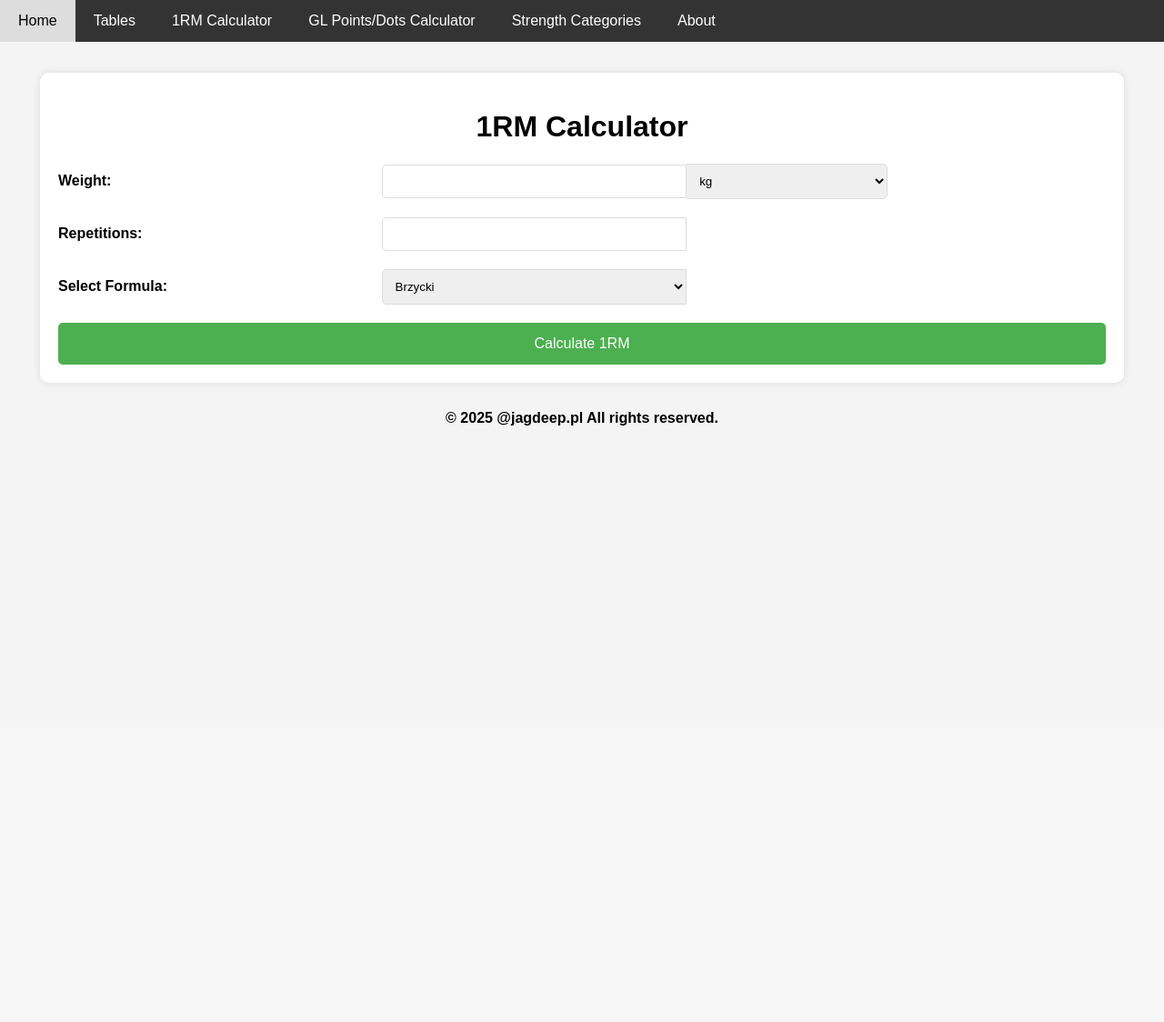
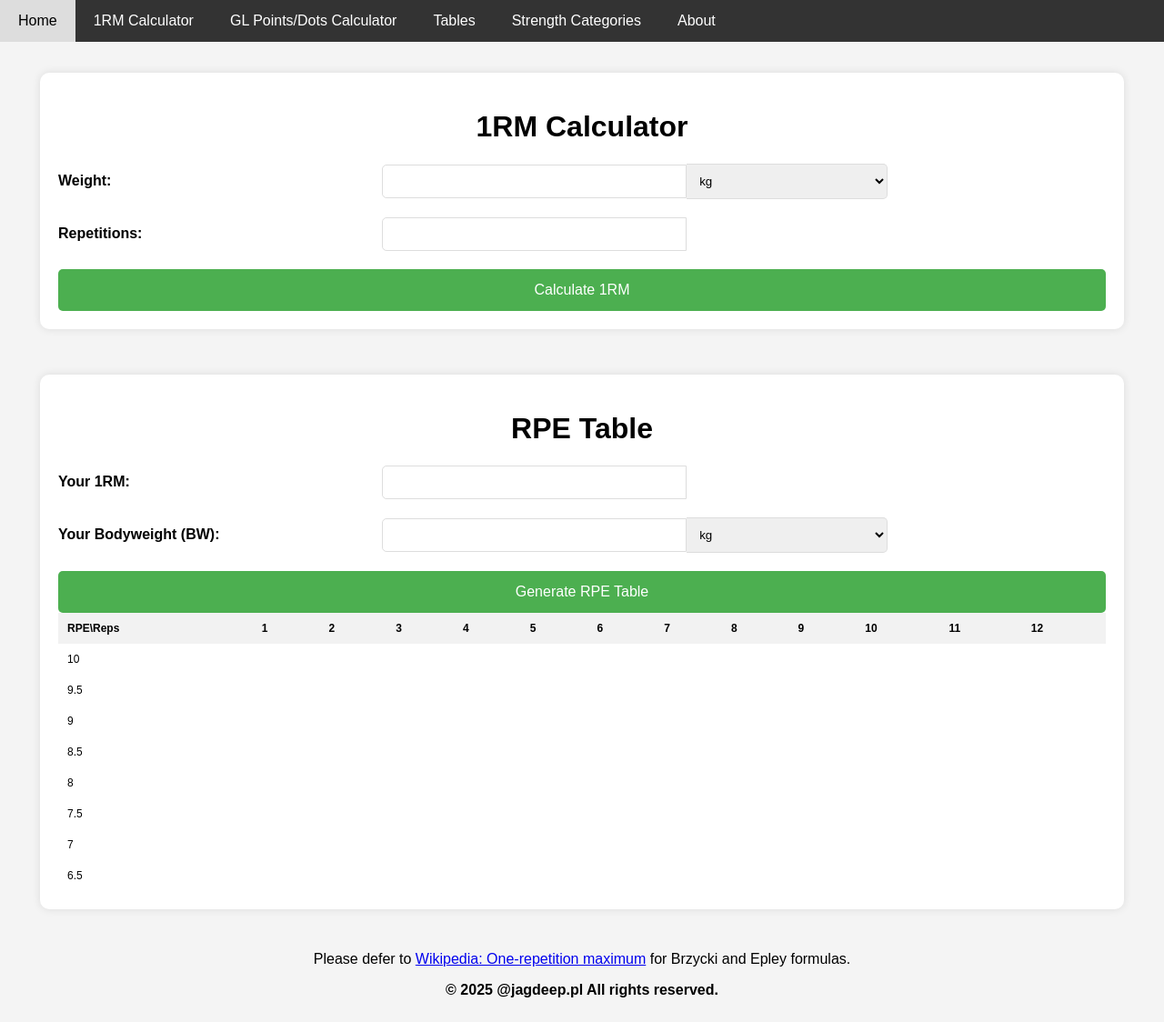
Before and after one commit to jagdeep98/Powerlifting-Standards, a Flask app: page /1rm_calculator in a window 1280 px wide. Shown: the whole page at 91% size. Before the commit the page ends 468 px from the top, so only its background shows below. Run offline with Flask 3, Linux system fonts and the light colour scheme; parts of the project's set-up code (start-up, migrations or seed data) failed here and were passed over.

Commit message:
Add files via upload

```diff
--- a/templates/1rm_calculator.html
+++ b/templates/1rm_calculator.html
@@ -3,19 +3,18 @@
 <head>
     <meta charset="UTF-8">
     <meta name="viewport" content="width=device-width, initial-scale=1.0">
-    <title>1RM Calculator</title>
+    <title>1RM & RPE Calculator</title>
     <link rel="stylesheet" href="{{ url_for('static', filename='styles.css') }}">
 </head>
 <body>
-
     {% include 'navbar.html' %}
 
+    <!-- ========== 1RM Calculator Section ========== -->
     <div class="container">
         <h1>1RM Calculator</h1>
-
         <form method="POST">
             <!-- Weight input with unit selection dropdown -->
-        <div class="form-group" id="weight-group">
+            <div class="form-group">
                 <label for="weight">Weight:</label>
                 <input type="number" name="weight" id="weight" class="input-box" step="0.1" value="{{ result.weight if result else '' }}" required>
                 <select name="weight_unit" id="weight_unit" class="select-unit">
@@ -25,18 +24,9 @@
             </div>
 
             <!-- Repetitions input -->
-        <div class="form-group center-form-group">
+            <div class="form-group">
                 <label for="reps">Repetitions:</label>
                 <input type="number" name="reps" id="reps" class="input-box" value="{{ result.reps if result else '' }}" required>
-        </div>
-
-        <!-- Formula selection dropdown -->
-        <div class="form-group center-form-group">
-            <label for="formula">Select Formula:</label>
-            <select name="formula" id="formula" class="input-box" required>
-                <option value="Brzycki" {% if result and result.formula == 'Brzycki' %}selected{% endif %}>Brzycki</option>
-                <option value="Epley" {% if result and result.formula == 'Epley' %}selected{% endif %}>Epley</option>
-            </select>
             </div>
 
             <button type="submit">Calculate 1RM</button>
@@ -44,16 +34,67 @@
 
         {% if result %}
             {% if result.error %}
-            <p>{{ result.error }}</p>
+                <p class="error">{{ result.error }}</p>
             {% else %}
-            <p>Your estimated 1RM is: <strong>{{ result.one_rm }} {{ result.weight_unit }}</strong></p>
+                <div class="result">
+                    <p>Brzycki: <strong>{{ result.one_rm_brzycki }} {{ result.weight_unit }}</strong></p>
+                    <p>Epley: <strong>{{ result.one_rm_epley }} {{ result.weight_unit }}</strong></p>
+                </div>
             {% endif %}
         {% endif %}
-
     </div>
 
+    <!-- ========== RPE Table Section ========== -->
+    <div class="container" style="margin-top: 50px;">
+        <h1>RPE Table</h1>
+        <form method="POST">
+            <div class="form-group">
+                <label for="user_1rm">Your 1RM:</label>
+                <input type="number" step="0.1" name="user_1rm" id="user_1rm" class="input-box" value="{{ rpe_input.user_1rm if rpe_input else '' }}">
+            </div>
+
+            <div class="form-group">
+                <label for="user_bw">Your Bodyweight (BW):</label>
+                <input type="number" step="0.1" name="user_bw" id="user_bw" class="input-box" value="{{ rpe_input.user_bw if rpe_input else '' }}">
+                <select name="bw_unit" id="bw_unit" class="select-unit">
+                    <option value="kg" {% if rpe_input and rpe_input.bw_unit == 'kg' %}selected{% endif %}>kg</option>
+                    <option value="lbs" {% if rpe_input and rpe_input.bw_unit == 'lbs' %}selected{% endif %}>lbs</option>
+                </select>
+            </div>
+
+            <button type="submit">Generate RPE Table</button>
+        </form>
+
+        <table>
+            <thead>
+                <tr>
+                    <th>RPE\Reps</th>
+                    {% for rep in range(1, 13) %}
+                        <th>{{ rep }}</th>
+                    {% endfor %}
+                </tr>
+            </thead>
+            <tbody>
+                {% for row in rpe_table %}
+                    <tr>
+                        <td>{{ row.rpe }}</td>
+                        {% for val in row["values"] %}
+                            <td>{{ val }}</td>
+                        {% endfor %}
+                    </tr>
+                {% endfor %}
+            </tbody>
+        </table>
+    </div>
+
+    <!-- ========== Footer Section ========== -->
     <footer>
-    <strong>&#169; 2025 @jagdeep.pl All rights reserved.</strong>
+        <p>
+            Please defer to <a href="https://en.wikipedia.org/wiki/One-repetition_maximum" target="_blank">
+            Wikipedia: One-repetition maximum</a> for Brzycki and Epley formulas.
+        </p>
+        <p><strong>&#169; 2025 @jagdeep.pl All rights reserved.</strong></p>
     </footer>
+
 </body>
 </html>
--- a/templates/navbar.html
+++ b/templates/navbar.html
@@ -1,8 +1,8 @@
 <div class="navbar">
     <a href="/" class="{% if request.path == '/' %}active{% endif %}">Home</a>
-    <a href="/standards" class="{% if request.path == '/standards' %}active{% endif %}">Tables</a>
     <a href="/1rm_calculator" class="{% if request.path == '/1rm_calculator' %}active{% endif %}">1RM Calculator</a>
 	<a href="/gl_points" class="{% if request.path == '/gl_points' %}active{% endif %}">GL Points/Dots Calculator</a>
+	<a href="/standards" class="{% if request.path == '/standards' %}active{% endif %}">Tables</a>
     <a href="/strength-categories" class="{% if request.path == '/strength-categories' %}active{% endif %}">Strength Categories</a>
     <a href="/about" class="{% if request.path == '/about' %}active{% endif %}">About</a>
 </div>
```
Also changed, not shown: templates/standards.html (+65 -15 lines). Lines whose indentation alone changed are shown as unchanged.
